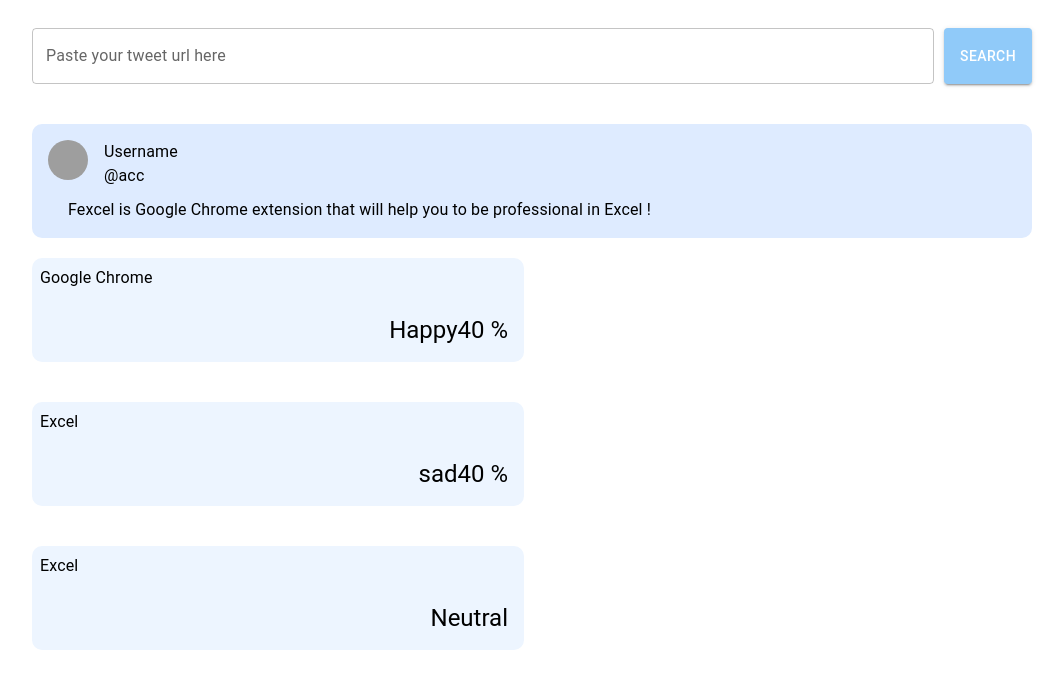
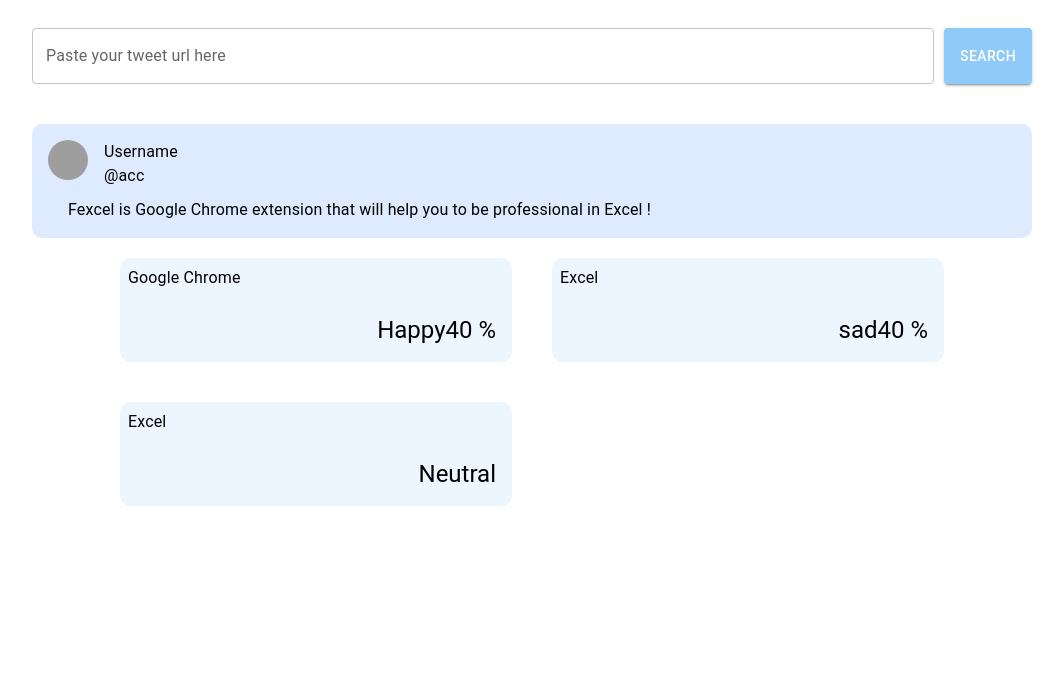
Before and after one commit to fxhPhxrxchxyx/twitter-sentiment-web, a React (Vite) app in the folder frontend/: page / in a window 1280 px wide. Shown: the top 688 px of the page, without its empty margins (108-1172 px from the left). Built offline with nearby package versions, Linux system fonts and the light colour scheme; grey boxes are pictures that could not be loaded.

Commit message:
update layout

```diff
--- a/frontend/src/components/Ex.tsx
+++ b/frontend/src/components/Ex.tsx
@@ -66,8 +66,16 @@
         flexDirection: "column",
       }}
     >
-      <Box sx={{ marginLeft: 5 }}> {title}</Box>
-
+      <Box
+        sx={(theme) => ({
+          marginLeft: 25,
+          [theme.breakpoints.down("md")]: {
+            margin: 0,
+          },
+        })}
+      >
+        {title}
+      </Box>
       {productList}
     </Box>
   );
--- a/frontend/src/components/MoodCard.tsx
+++ b/frontend/src/components/MoodCard.tsx
@@ -1,5 +1,5 @@
 import React, { useState } from "react";
-import { Box, Typography } from "@mui/material";
+import { Box, Grid, Typography } from "@mui/material";
 import { Product } from "./content/Name";
 
 type ProductProps = {
@@ -19,6 +19,7 @@
   };
 
   return (
+    <Grid item xs={6}>
       <Box
         sx={{
           display: "flex",
@@ -30,9 +31,7 @@
         <Box
           sx={{
             margin: "20px",
-          width: 1000,
-          display: "grid",
-          gridTemplateColumns: "repeat(2, 1fr)",
+            width: "100%",
             gap: 2,
           }}
         >
@@ -67,6 +66,7 @@
           </Box>
         </Box>
       </Box>
+    </Grid>
   );
 };
 
--- a/frontend/src/main.tsx
+++ b/frontend/src/main.tsx
@@ -6,6 +6,7 @@
 import MoodCard from "./components/MoodCard.tsx";
 import Ex from "./components/Ex";
 import { prodData } from "./components/content/Name.ts";
+import { Box, Grid } from "@mui/material";
 
 const theme = createTheme({
   palette: {
@@ -33,6 +34,18 @@
       <ThemeProvider theme={theme}>
         <App onSearch={handleSearch} setTweetUrl={setTweetUrl} />
         <Tweet />
+        <Box
+          sx={(theme) => ({
+            display: "flex",
+            justifyContent: "center",
+            marginRight: 25,
+            marginLeft: 25,
+            [theme.breakpoints.down("md")]: {
+              margin: 0,
+            },
+          })}
+        >
+          <Grid container>
             {prodData.map((product) => (
               <MoodCard
                 key={product.id}
@@ -40,6 +53,8 @@
                 onClick={() => setClickedProductName(product.productNames)}
               />
             ))}
+          </Grid>
+        </Box>
         {clickedProductName && <Ex clickedName={clickedProductName} />}
       </ThemeProvider>
     </React.StrictMode>
```
Lines whose indentation alone changed are shown as unchanged.
